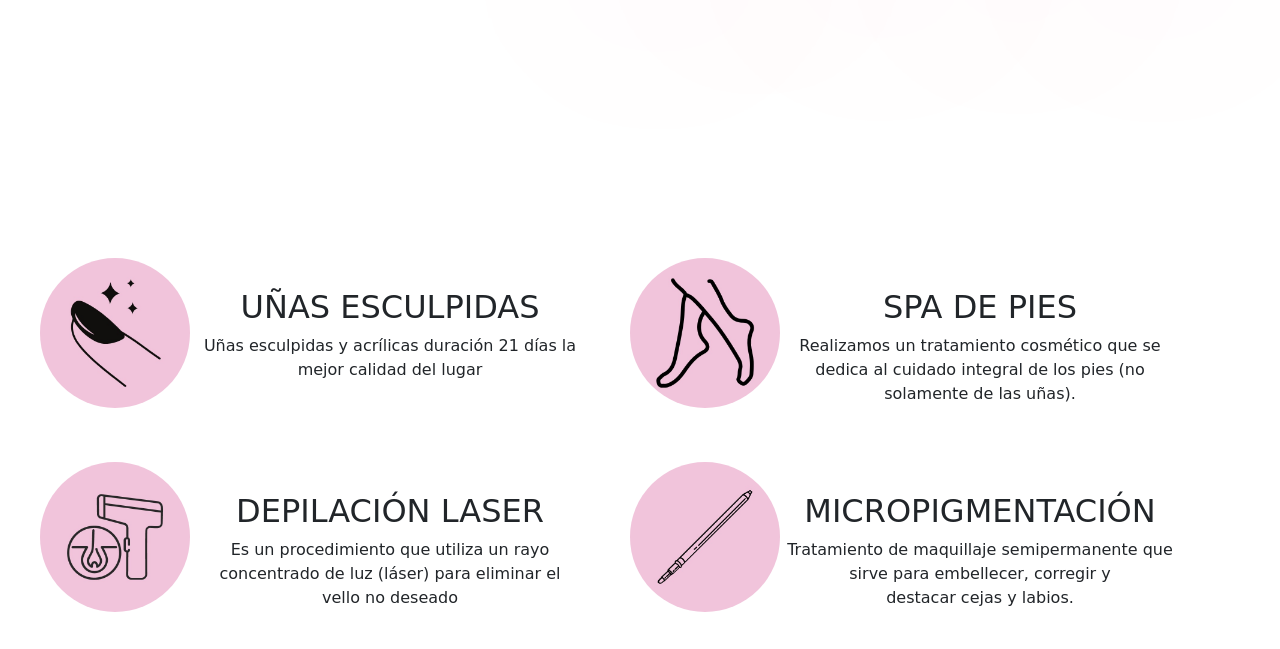
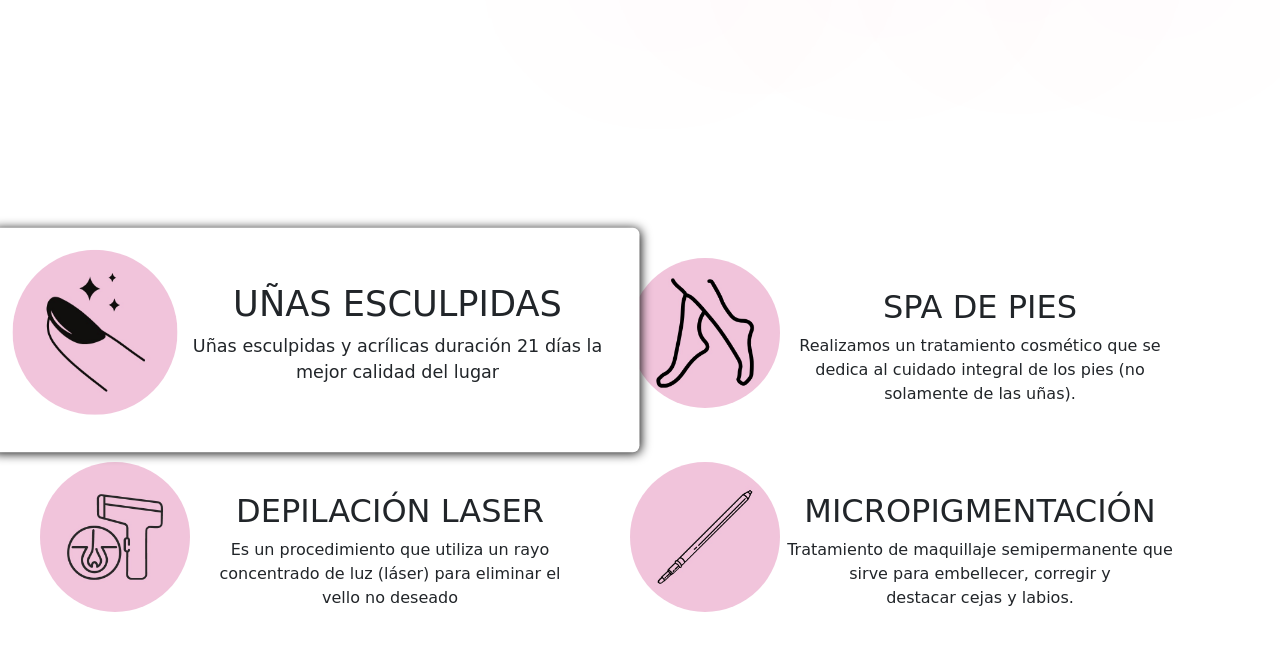
Before and after one commit to msosauy/CelinaViroga_Atelier, a plain HTML site: page index.html in a window 1280 px wide. In both pictures the pointer is over the element 315 px from the left and 434 px from the top of the page. Shown: the part 94-743 px from the top of the page. Drawn offline with nearby package versions, Linux system fonts and the light colour scheme; a web font is replaced by a local one.

Commit message:
mac correction

```diff
--- a/css/style.css
+++ b/css/style.css
@@ -102,6 +102,13 @@ main {
   width: 50%;
   border: none;
   padding: 20px;
+  transition: all 2s;
+}
+
+.card:hover {
+  transform: scale(1.1);
+  box-shadow: 1px 1px 10px black;
+  z-index: 2;
 }
 
 .card-img {
@@ -125,6 +132,7 @@ main {
   text-align: center;
   padding-top: 30px;
   height: 150px;
+  transition: all 1s ease;
 }
 
 /* MAIN Galería */
```
